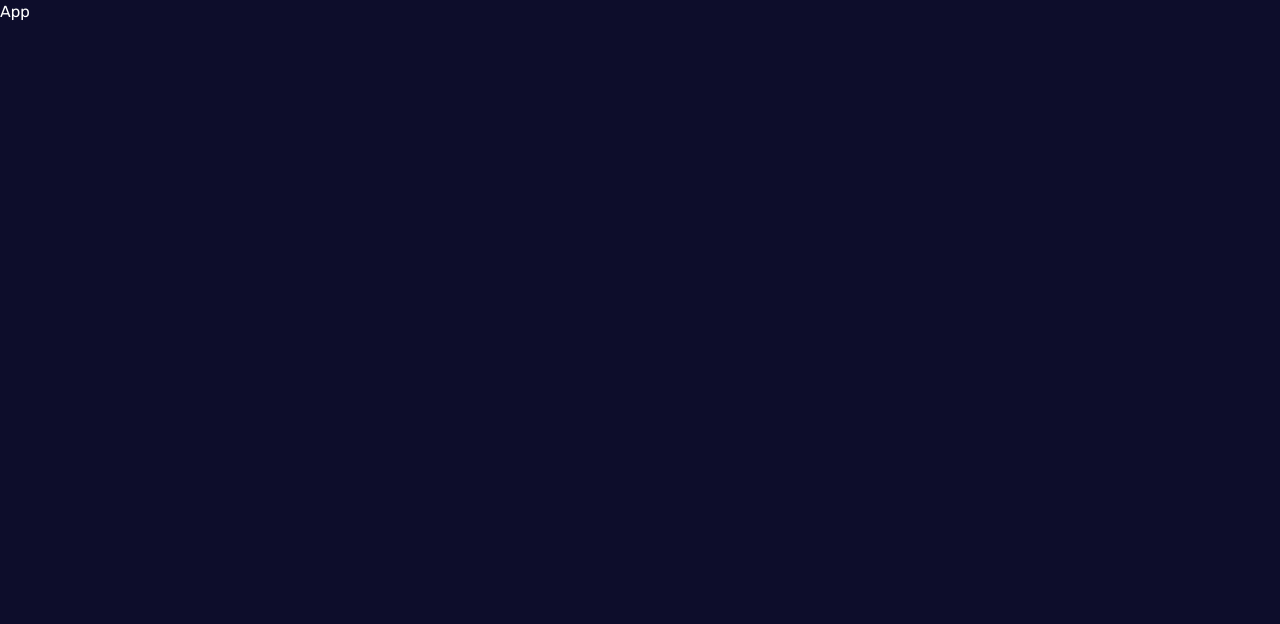
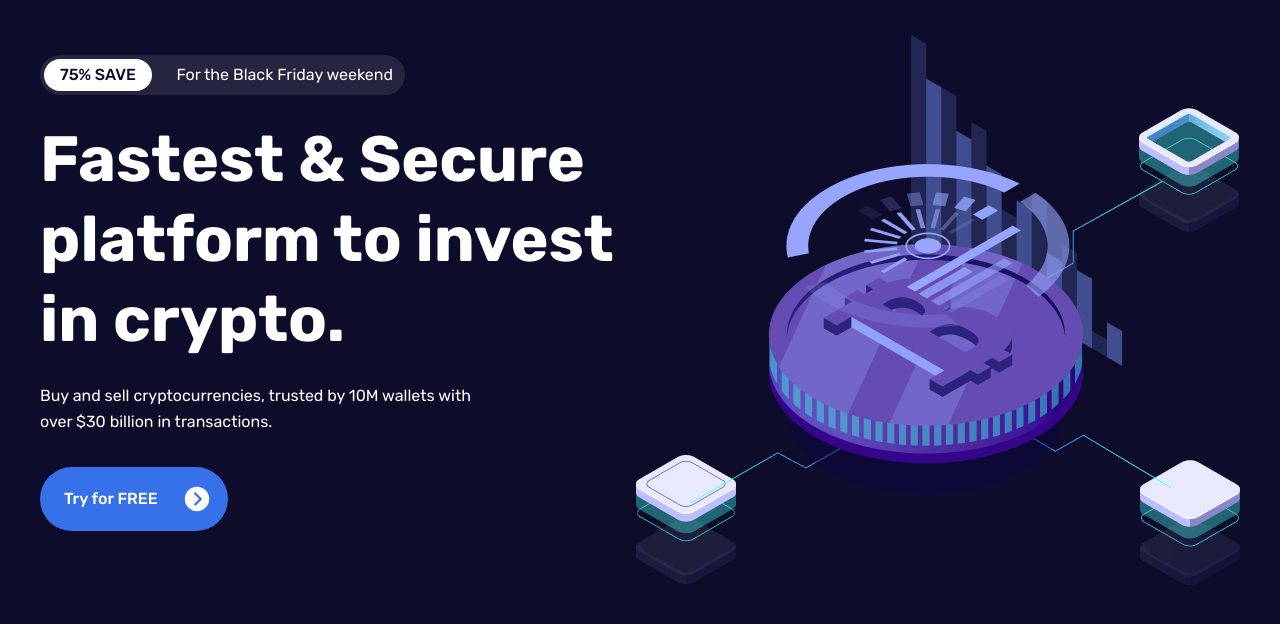
Before and after one commit to simicodes/cryptocurrency-landing-page, a React (Create React App) app: page / in a window 1280 px wide. Shown: the top 624 px of the page. Built offline with nearby package versions, Linux system fonts and the light colour scheme; the HTML template or start-up script is replaced by a standard one.

Commit message:
Hero component added

```diff
--- a/src/App.js
+++ b/src/App.js
@@ -1,7 +1,25 @@
-import React from 'react';
+import React, { useEffect } from "react";
 
+//import aos
+import Aos from "aos";
+import "aos/dist/aos.css";
+
+//import components
+import Hero from "./components/Hero";
 const App = () => {
-  return <div>App</div>;
+  //aos initialization
+  useEffect(() => {
+    Aos.init({
+      duration: 2500,
+      delay: 400,
+    });
+  });
+
+  return (
+    <div clasName="overflow-hidden">
+      <Hero />
+    </div>
+  );
 };
 
 export default App;
--- a/src/components/Hero.js
+++ b/src/components/Hero.js
@@ -1,7 +1,69 @@
-import React from 'react';
+import React from "react";
 
+//import image
+import Image from "../assets/img/hero-img.png";
+
+//import icons
+import { IoIosArrowDroprightCircle } from "react-icons/io";
 const Hero = () => {
-  return <div>Hero</div>;
+  return (
+    <section>
+      <div className="container mx-auto">
+        <div className="flex flex-col items-center lg:flex-row">
+          {/* hero text */}
+          <div className="flex-1">
+            {/* badge text */}
+            <div
+              className="bg-white/10 p-1 mb-6 rounded-full pl-1 pr-3 max-w-[365px]"
+              data-aos="fade-down"
+              data-aos-delay="400"
+            >
+              <div className="flex items-center justify-between text-sm lg:text-base">
+                <div className="bg-white text-darkblue rounded-full font-medium py-1 px-4">
+                  75% SAVE{" "}
+                </div>
+                <div> For the Black Friday weekend</div>
+              </div>
+            </div>
+            {/* title */}
+            <h1
+              className="text-[32px] lg:text-[64px] font-bold leading-tight mb-6"
+              data-aos="fade-down"
+              data-aos-delay="500"
+            >
+              Fastest & Secure platform to invest in crypto.
+            </h1>
+            <p
+              className="max-w-[440px] leading-relaxed mb-8"
+              data-aos="fade-down"
+              data-aos-delay="600"
+            >
+              Buy and sell cryptocurrencies, trusted by 10M wallets with over
+              $30 billion in transactions.
+            </p>
+            <button
+              className="btn gap-x-6 pl-6 text-sm lg:h-16 lg:text-base"
+              data-aos="fade-down"
+              data-aos-delay="700"
+            >
+              Try for FREE
+              <IoIosArrowDroprightCircle className="text-2xl lg:text-3xl" />
+            </button>
+          </div>
+          {/* hero image */}
+          <div>
+            <img
+              className="flex-1"
+              src={Image}
+              alt=""
+              data-aos="fade-up"
+              data-aos-delay="600"
+            />
+          </div>
+        </div>
+      </div>
+    </section>
+  );
 };
 
 export default Hero;
```
